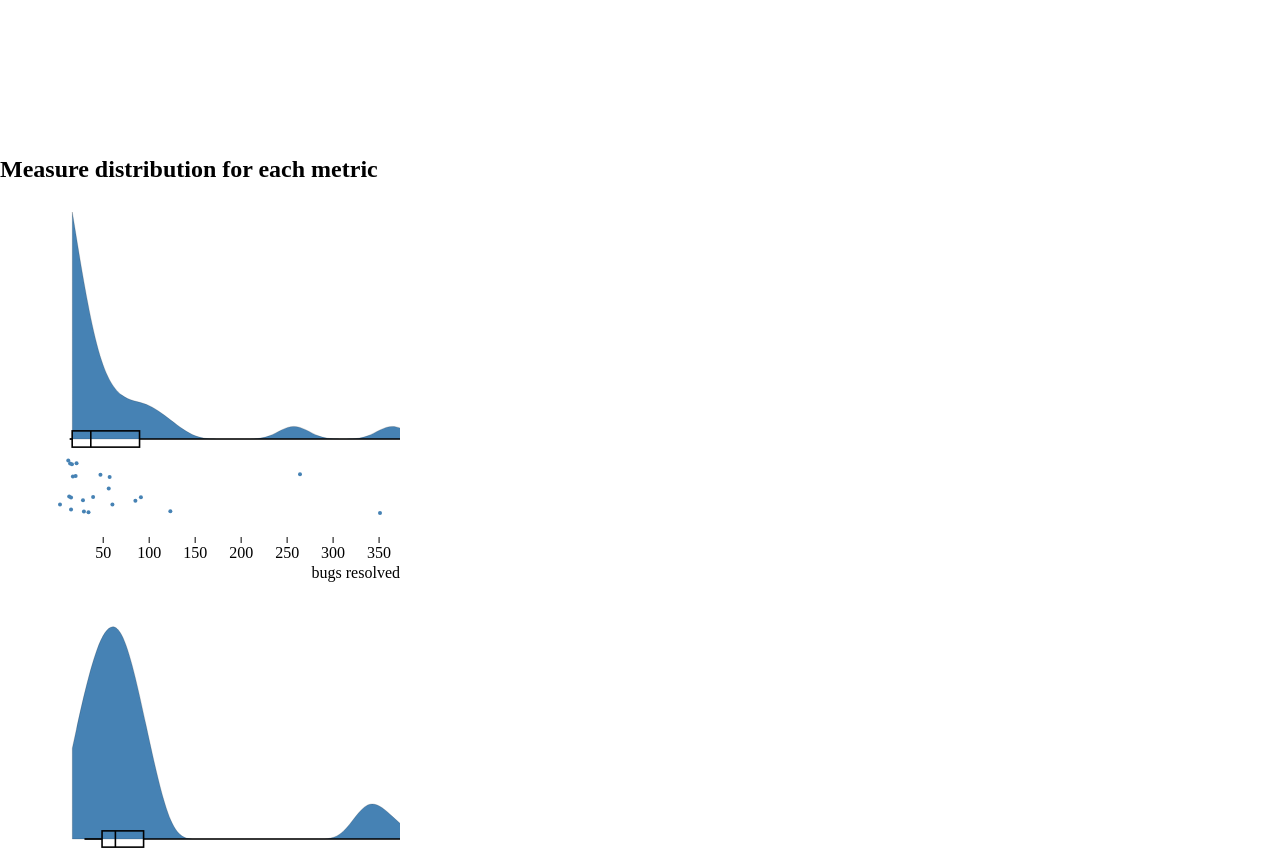
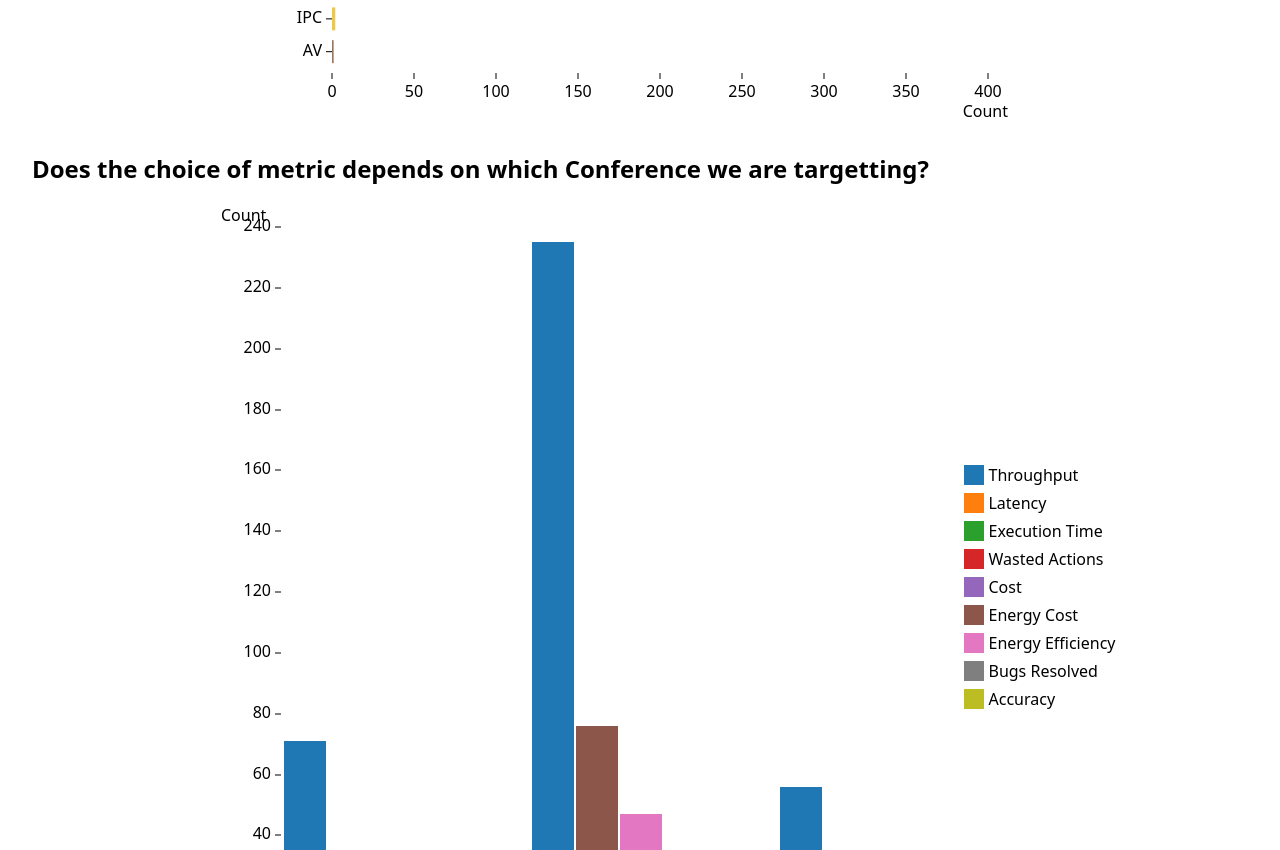
Before and after one commit to aayushi363/info_viz_project, a SvelteKit app: page / in a window 1280 px wide. Shown: the part 789-1639 px from the top of the page. Built offline with nearby package versions, Linux system fonts and the light colour scheme.

Commit message:
graphs updated

```diff
--- a/src/routes/+page.svelte
+++ b/src/routes/+page.svelte
@@ -4,6 +4,7 @@
 	import Scatterplot from './Scatterplot.svelte';
 	import BarChart from './BarChart.svelte';
 	import Raincloud from './Raincloud.svelte';
+	import Grouped_chart from './Grouped_chart.svelte';
 	import PlayerList from './PlayerList.svelte';
 	import ColorLegend from './ColorLegend.svelte';
 	import { onMount } from 'svelte';
@@ -40,14 +41,10 @@
 		TH: "throughput",
 		WA: "waste",
 		/* TODO : found these in the dataset, not sure of meaning */
-		WE: "FOOBAR",
-		EN: "FOOBAR",
-		LOC: "FOOBAR",
-		A: "FOOBAR",
-		EC: "FOOBAR",
-		IPC: "FOOBAR",
-		AV: "FOOBAR",
-		PH: "FOOBAR"
+		EN: "energy cost",
+		LOC: "lines of code",
+		IPC: "instructions per cycle",
+		AV: "availability",
 	};
 
 	let metric2indices = d3
@@ -85,9 +82,14 @@
 	</div>
 </div>
 
-<div class=raincontainer>
+<div class="container">
 	<div class="header1">
+		<h2>Does the choice of metric depends on which Conference we are targetting?</h2>
+		<Grouped_chart dataset={data.dataset}/>
 	</div>
+</div>
+
+<div class="raincontainer">
 	<div class=main>
 		<h2> Measure distribution for each metric</h2>
 		{#each metrics as metric}
@@ -110,7 +112,7 @@
 		padding: 2em;
 		/* put the controls on top of the plots with 32px of space in between */
 		display: flex;
-		flex-direction: column;
+
 		gap: 2em;
 	}
 	/* Define margin-top for raincontainer */
@@ -130,7 +132,7 @@
 		/* center the barchart */
 		justify-content: center;
 		align-items: center;
-		display: flex;
+		/* display: flex; */
 		height: 100%;
 		flex: 1;
 	}
--- a/src/routes/BarChart.svelte
+++ b/src/routes/BarChart.svelte
@@ -59,8 +59,15 @@
 		const fullForm = fullForms.find((d) => d.metric === metric).fullForm;
 		tooltip.innerHTML = `${fullForm}: ${count}`;
 		tooltip.style.display = 'block';
-		tooltip.style.left = event.clientX + 'px';
-		tooltip.style.top = event.clientY + 'px';
+		// Calculate the position relative to the bar
+		const barRect = event.currentTarget.getBoundingClientRect();
+		const tooltipWidth = tooltip.offsetWidth;
+		const tooltipHeight = tooltip.offsetHeight;
+		const tooltipX = barRect.left + barRect.width / 2 - tooltipWidth / 2;
+		const tooltipY = barRect.top - tooltipHeight - 5; // Adjust as needed for spacing
+
+    tooltip.style.left = tooltipX + 'px';
+    tooltip.style.top = tooltipY + 'px';
 	}
 
 	function hideTooltip() {
--- /dev/null
+++ b/src/routes/Grouped_chart.svelte
@@ -0,0 +1,186 @@
+<script>
+    import * as d3 from 'd3';
+    import Axis from './Axis.svelte';
+
+    export let dataset;
+    export let borderBoxSize;
+
+    // Define a list of metric full forms
+    const fullForms = [
+        { metric: "TH", fullForm: "Throughput" },
+        { metric: "EN", fullForm: "Energy Cost" },
+        { metric: "LT", fullForm: "Latency" },
+        { metric: "EF", fullForm: "Energy Efficiency" },
+        { metric: "BW", fullForm: "Bandwidth" },
+        { metric: "BR", fullForm: "Bugs Resolved" },
+        { metric: "ET", fullForm: "Execution Time" },
+        { metric: "WA", fullForm: "Wasted Actions" },
+        { metric: "AC", fullForm: "Accuracy" },
+        { metric: "SP", fullForm: "Space" },
+        { metric: "C", fullForm: "Cost" },
+        { metric: "MT", fullForm: "Memory Traffic" },
+        { metric: "ER", fullForm: "Error Rate" },
+        { metric: "LOC", fullForm: "Lines of Code" },
+        { metric: "PR", fullForm: "Pricing Cost" },
+        { metric: "OV", fullForm: "Overhead" },
+        { metric: "IN", fullForm: "Interference" },
+        { metric: "FL", fullForm: "Failure Rate" },
+        { metric: "IPC", fullForm: "Instructions Per Cycle" },
+        { metric: "AV", fullForm: "Availability" },
+        // Add more metric full forms as needed
+    ];
+
+    // Group the data by conference
+    const groupedData = d3.group(dataset, d => d.Conference);
+
+    // Sort each group by count of metrics and select the top 5 metrics
+    const topMetricsByGroup = new Map();
+    groupedData.forEach((group, conference) => {
+        const metricsCount = d3.rollup(group, v => v.length, d => d.Metric);
+        const topMetrics = Array.from(metricsCount.entries())
+            .sort((a, b) => b[1] - a[1]) // Sort by count in descending order
+            .slice(0, 5) // Select top 5 metrics
+            .map(d => d[0]); // Extract metric names
+        topMetricsByGroup.set(conference, topMetrics);
+    });
+
+    // Prepare data for grouped bar chart
+    const dataForChart = [];
+    groupedData.forEach((group, conference) => {
+        const metricsInGroup = topMetricsByGroup.get(conference);
+        metricsInGroup.forEach(metric => {
+            const count = group.filter(d => d.Metric === metric).length;
+            dataForChart.push({ conference, metric, count });
+        });
+    });
+
+    // Set up color scale
+    const colorScale = d3.scaleOrdinal()
+        .domain(Array.from(topMetricsByGroup.values()).flat()) // Domain set to all metrics across all groups
+        .range(d3.schemeCategory10); // Adjust color range as needed
+
+    // Set dimensions
+    let width = borderBoxSize
+        ? Math.min(borderBoxSize[0].blockSize, borderBoxSize[0].inlineSize)
+        : 800;
+    let height = borderBoxSize
+        ? Math.min(borderBoxSize[0].blockSize, borderBoxSize[0].inlineSize)
+        : 800;
+    const margin = { top: 20, right: 20, bottom: 50, left: 60 };
+
+    // Set up x-axis scale for groups
+    const x0 = d3.scaleBand()
+        .domain(Array.from(groupedData.keys()))
+        .rangeRound([margin.left, width - margin.right])
+        .paddingInner(0.1);
+
+    const y = d3.scaleLinear()
+        .domain([0, d3.max(dataForChart, d => d.count)])
+        .nice()
+        .rangeRound([height - margin.bottom, margin.top]);
+
+    // Set up x1-axis scale for top metrics within each group
+    const x1Scales = new Map();
+    groupedData.forEach((_, conference) => {
+        const topMetrics = topMetricsByGroup.get(conference);
+        const x1Scale = d3.scaleBand()
+            .domain(topMetrics)
+            .rangeRound([0, x0.bandwidth()])
+            .padding(0.05);
+        x1Scales.set(conference, x1Scale);
+    });
+
+    // Function to access x1 scale for a specific conference
+    const x1Scale = (conference) => x1Scales.get(conference);
+
+    // Function to show tooltip
+    function showTooltip(event, count, metric, conference) {
+        const tooltip = document.getElementById('tooltip');
+        const fullForm = fullForms.find(d => d.metric === metric)?.fullForm;
+        tooltip.innerHTML = `${count}`;
+        tooltip.style.display = 'block';
+
+        // Calculate the position relative to the bar
+		const barRect = event.currentTarget.getBoundingClientRect();
+		const tooltipWidth = tooltip.offsetWidth;
+		const tooltipHeight = tooltip.offsetHeight;
+		const tooltipX = barRect.left + barRect.width / 2 - tooltipWidth / 2;
+		const tooltipY = barRect.top - tooltipHeight - 5; // Adjust as needed for spacing
+
+        tooltip.style.left = tooltipX + 'px';
+        tooltip.style.top = tooltipY + 'px';
+            // Make the bar pop out
+        event.currentTarget.style.transform = 'translateY(-5px)';
+    }
+
+    // Function to hide tooltip and reset bar position
+    function hideTooltip(event) {
+        const tooltip = document.getElementById('tooltip');
+        tooltip.style.display = 'none';
+
+        // Reset bar position
+        event.currentTarget.style.transform = 'translateY(0)';
+    }
+</script>
+
+<div class="groupedbarchart" bind:borderBoxSize>
+    <svg width={width} height={height}>
+        <g transform={`translate(${margin.left},${margin.top})`}>
+            {#each groupedData.keys() as conference}
+                {#each topMetricsByGroup.get(conference) as metric}
+                    <rect
+                        x={x0(conference) + x1Scale(conference)(metric)}
+                        y={y(dataForChart.find(d => d.conference === conference && d.metric === metric)?.count || 0)}
+                        width={x1Scale(conference).bandwidth()}
+                        height={height - margin.bottom - y(dataForChart.find(d => d.conference === conference && d.metric === metric)?.count || 0)}
+                        fill={colorScale(metric)}
+                        on:mouseover={(event) => showTooltip(event, dataForChart.find(d => d.conference === conference && d.metric === metric)?.count || 0, metric, conference)}
+                        on:focus={(event) => showTooltip(event, dataForChart.find(d => d.conference === conference && d.metric === metric)?.count || 0, metric, conference)}
+                        on:mouseout={hideTooltip}
+                        on:blur={hideTooltip}
+                        tabindex="0"
+                        role="button"
+                        aria-label={`${dataForChart.find(d => d.conference === conference && d.metric === metric)?.count}`}
+                        style="transition: all 0.3s ease; transform-origin: center; cursor: pointer;"
+                        class="bar"
+                    />
+                {/each}
+            {/each}
+            <Axis orientation="bottom" margin={margin} width={width} height={height} scale={x0} label="Conference" />
+            <Axis orientation="left" margin={margin} width={width} height={height} scale={y} label="Count" />
+        </g>
+
+    </svg>
+
+   <!-- Legend -->
+   <table class="legend">
+    <tbody>
+        {#each Array.from(colorScale.domain()) as metric}
+            <tr>
+                <td>
+                    <svg width="20" height="20">
+                        <rect width="20" height="20" fill={colorScale(metric)} />
+                    </svg>
+                </td>
+                <td>{fullForms.find((d) => d.metric === metric).fullForm}</td>
+            </tr>
+        {/each}
+    </tbody>
+</table>
+<div id="tooltip" style="position: absolute; display: none; background-color: rgba(255, 255, 255, 0.8); padding: 4px; border: 1px solid black; border-radius: 4px;"></div>
+
+</div>
+
+<style>
+    /* Add custom styles here */
+    .groupedbarchart {
+        /* Center the chart */
+        display: flex;
+        justify-content: center;
+        align-items: center;
+    }
+
+    .bar:hover {
+        transform: translateY(-5px);
+    }
+</style>
```
Also changed, not shown: src/routes/popover.svelte (added, +22 -0 lines), 1 other file (tests, documents, lock files or other folders).
